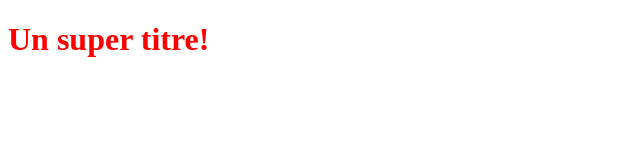
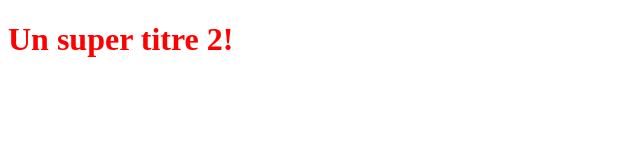
Before and after one commit to pokempatrick/UserAdmin, a plain HTML site: page index.html in a window 1280 px wide. Shown: the full height of the page, 0-640 px from the left. Drawn offline with Linux system fonts and the light colour scheme.

Commit message:
New test

```diff
--- a/index.html
+++ b/index.html
@@ -5,6 +5,6 @@
    <link rel="stylesheet" type="text/css" href="styles.css">
 </head>
 <body>
-   <h1>Un super titre!</h1>
+   <h1>Un super titre 2!</h1>
 </body>
 </html>
```
